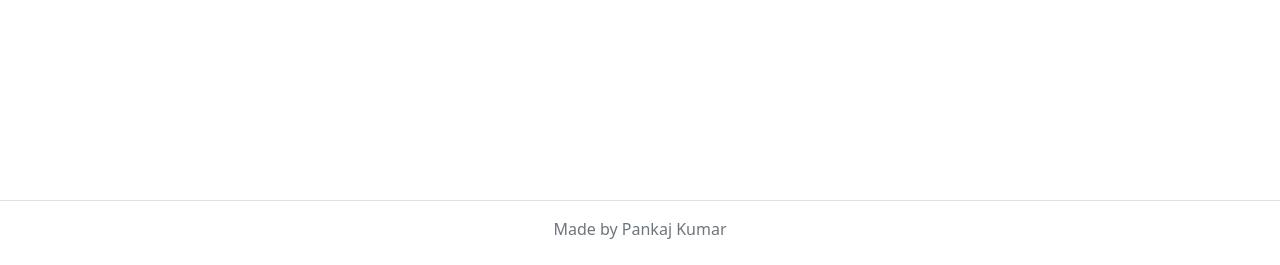
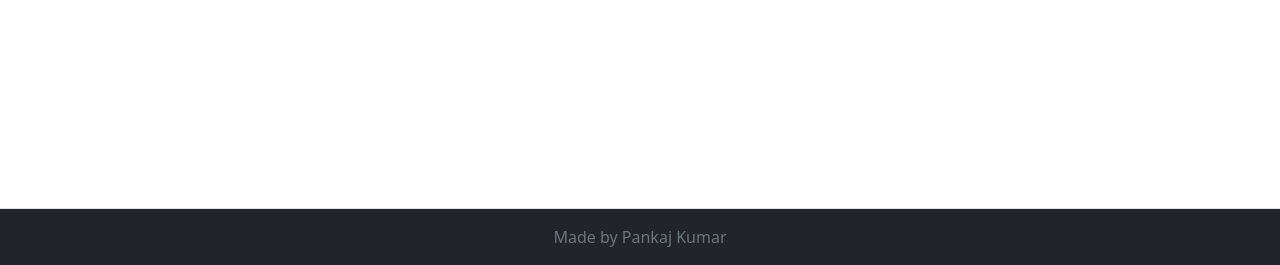
Before and after one commit to pankaj1707k/todolist-django-app, a Django app: page / in a window 1280 px wide. Shown: the part 535-800 px from the top of the page. Run offline with Django 4.2, Linux system fonts and the light colour scheme.

Commit message:
Changed footer styling

```diff
--- a/main/templates/main/base.html
+++ b/main/templates/main/base.html
@@ -65,7 +65,8 @@
 
     {% block content %} {% endblock %}
 
-    <footer class="d-flex flex-wrap justify-content-center align-items-center pt-3 my-4 border-top fixed-bottom">
+    <footer
+        class="d-flex flex-wrap justify-content-center align-items-center py-3 mt-4 border-top fixed-bottom bg-dark text-white">
         <span class="text-muted">Made by Pankaj Kumar</span>
     </footer>
 
```
